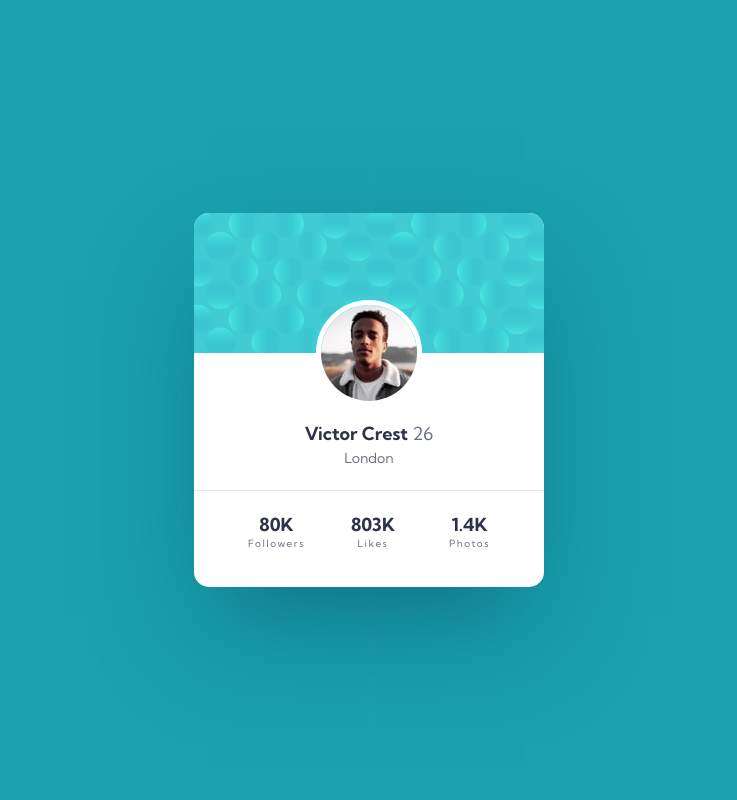
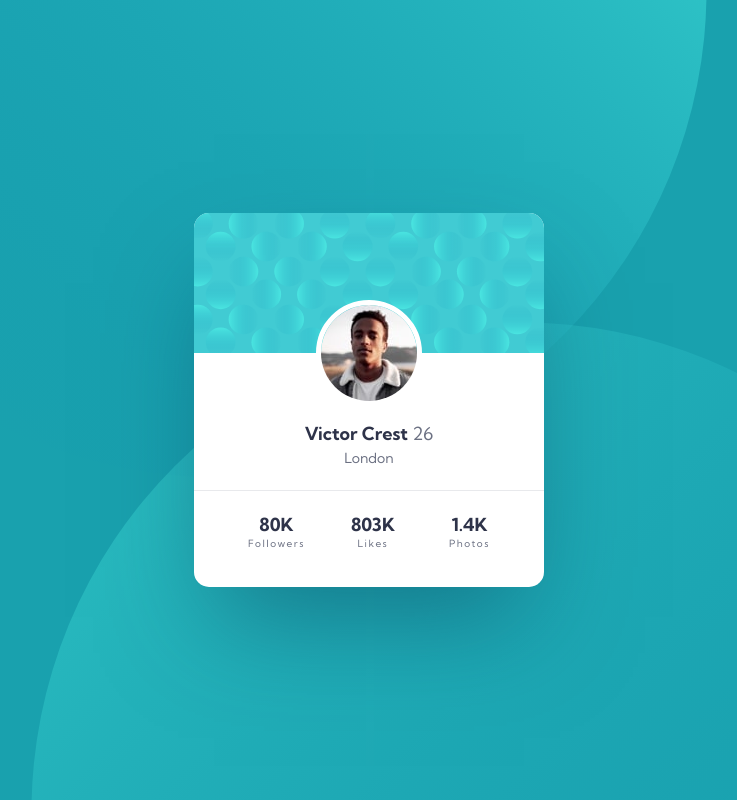
Before and after one commit to ANS0025/frontendmentor_profile-card-component, a plain HTML site: page index.html in a window 1280 px wide. Shown: the whole page, without its empty margins (271-1008 px from the left). Drawn offline with Linux system fonts and the light colour scheme.

Commit message:
Update style.css

```diff
--- a/style.css
+++ b/style.css
@@ -1,4 +1,8 @@
 body{
+    background-color: hsl(185deg, 75%, 39%);
+    background-image: url(./images/bg-pattern-top.svg), url(./images/bg-pattern-bottom.svg);
+    background-repeat: no-repeat, no-repeat;
+    background-position: top -500px left 0px, bottom -500px right 0px;
     display: flex;
     flex-direction: column;
     justify-content: center;
```
